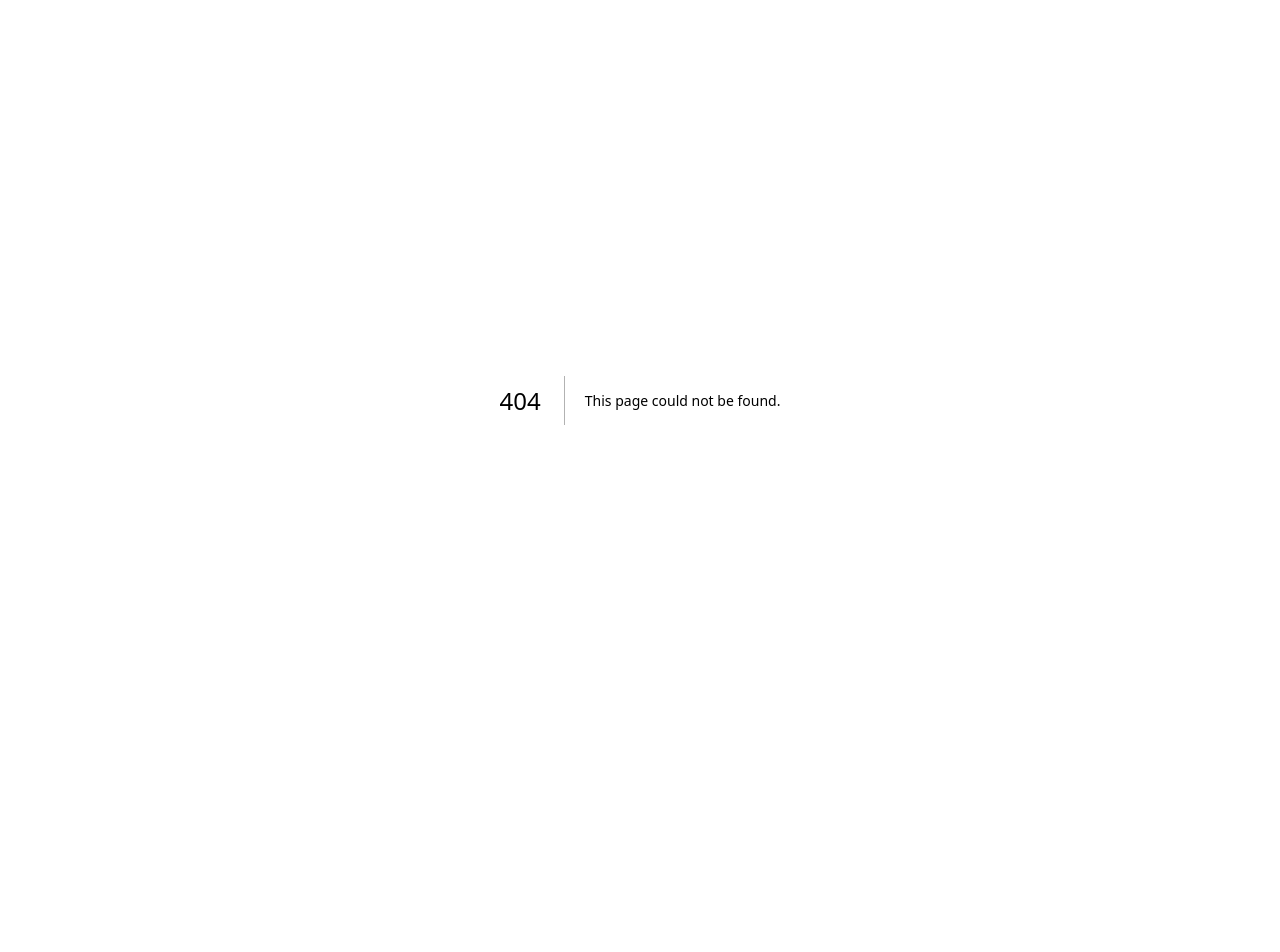
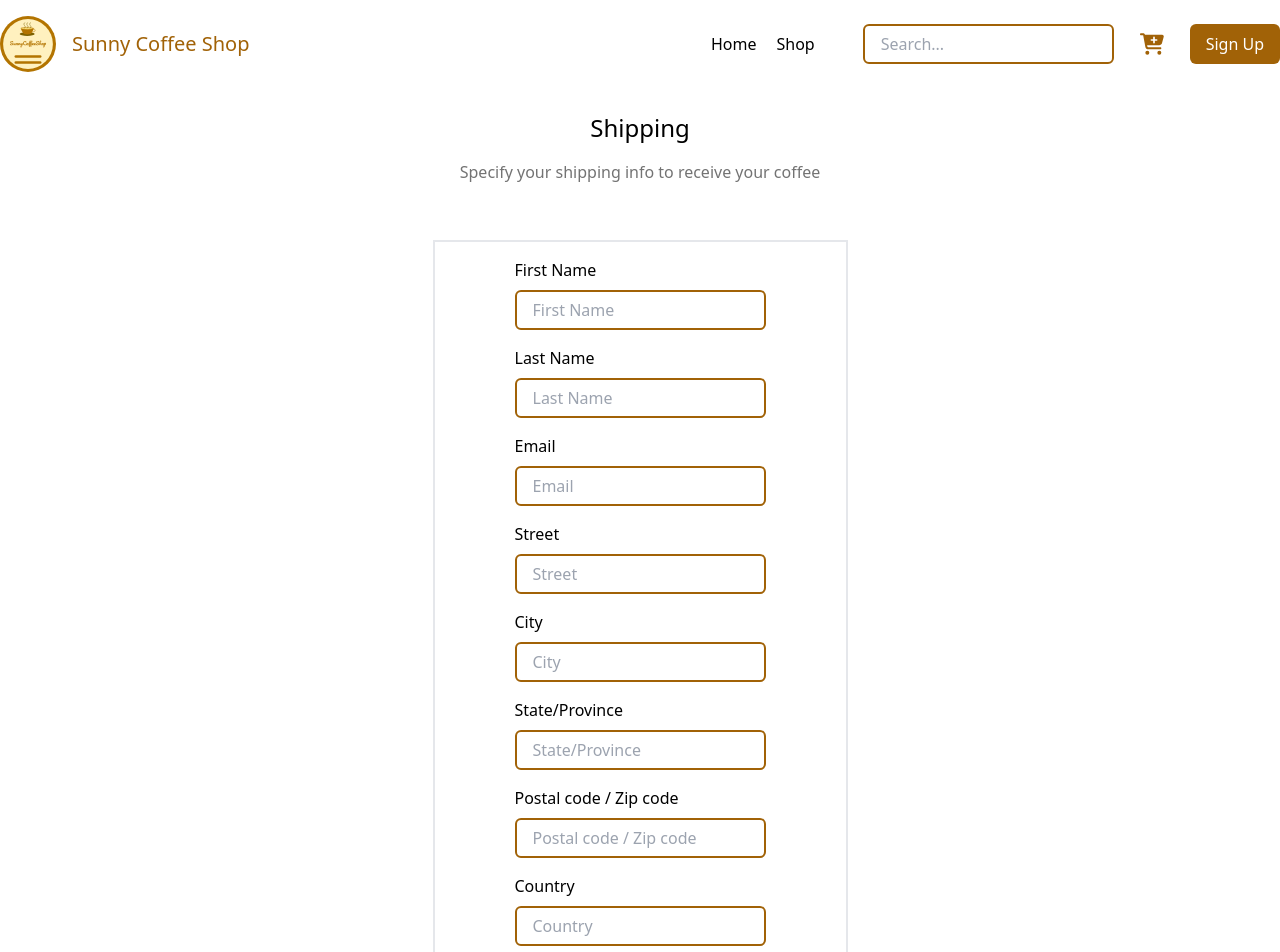
Before and after one commit to harounach/sunnycoffeeshop, a Next.js app: page /ship in a window 1280 px wide. Before the commit this address had no page. Shown: the top 952 px of the page. Before the commit the page ends 800 px from the top, so only its background shows below. Built offline with nearby package versions, Linux system fonts and the light colour scheme.

Commit message:
Create Shipping page

```diff
--- a/components/Form/TextField.tsx
+++ b/components/Form/TextField.tsx
@@ -4,12 +4,14 @@ import React from "react";
 interface TextFieldProps extends BaseProps {
   placeholder?: string;
   name: string;
+  id?: string;
 }
 
-const TextField = ({ placeholder, name }: TextFieldProps) => {
+const TextField = ({ placeholder, name, id }: TextFieldProps) => {
   return (
     <input
       className="h-10 rounded-md border-2 border-yellow-700 pl-4"
+      id={id}
       type="text"
       placeholder={placeholder}
       name={name}
--- a/pages/cart.tsx
+++ b/pages/cart.tsx
@@ -12,7 +12,7 @@ export default function Cart() {
         <p className="mb-14 text-center text-base text-neutral-500">
           Customize your cart before checkout
         </p>
-        <div className="grid grid-cols-5 gap-6">
+        <div className="mb-6 grid grid-cols-5 gap-6">
           {/* Cart items */}
           <div className="col-span-3 flex flex-col gap-4">
             {coffeeCartData.map((cartItem) => {
@@ -38,11 +38,10 @@ export default function Cart() {
               </div>
               <div className="flex justify-between">
                 <h3 className="text-lg text-gray-500">Total</h3>
-                <h3 className="text-lg">$46</h3>
+                <h3 className="text-lg font-semibold">$46</h3>
               </div>
-              {/* TODO: Fix custom classes */}
               <LinkButton
-                url="#"
+                url="/ship"
                 label="Proceed to Checkout"
                 customeClasses="text-center"
               />
--- /dev/null
+++ b/pages/ship.tsx
@@ -0,0 +1,94 @@
+import Button from "@/components/Button/Button";
+import TextField from "@/components/Form/TextField";
+import Layout from "@/components/Layout/Layout";
+
+export default function Ship() {
+  return (
+    <Layout>
+      <section className="container mx-auto mt-6 mb-6">
+        <h1 className="mb-4 text-center text-2xl">Shipping</h1>
+        <p className="mb-14 text-center text-base text-neutral-500">
+          Specify your shipping info to receive your coffee
+        </p>
+
+        <div className="flex justify-center">
+          <form className="inline-flex flex-col gap-4 border-2 border-gray-200 px-20 py-4">
+            <div className="flex flex-col items-start gap-2">
+              <label htmlFor="first_name" className="text-base">
+                First Name
+              </label>
+              <TextField
+                name="first_name"
+                id="first_name"
+                placeholder="First Name"
+              />
+            </div>
+
+            <div className="flex flex-col items-start gap-2">
+              <label htmlFor="last_name" className="text-base">
+                Last Name
+              </label>
+              <TextField
+                name="last_name"
+                id="last_name"
+                placeholder="Last Name"
+              />
+            </div>
+
+            <div className="flex flex-col items-start gap-2">
+              <label htmlFor="email" className="text-base">
+                Email
+              </label>
+              <TextField name="email" id="email" placeholder="Email" />
+            </div>
+
+            <div className="flex flex-col items-start gap-2">
+              <label htmlFor="street" className="text-base">
+                Street
+              </label>
+              <TextField name="street" id="street" placeholder="Street" />
+            </div>
+
+            <div className="flex flex-col items-start gap-2">
+              <label htmlFor="city" className="text-base">
+                City
+              </label>
+              <TextField name="city" id="city" placeholder="City" />
+            </div>
+
+            <div className="flex flex-col items-start gap-2">
+              <label htmlFor="state_province" className="text-base">
+                State/Province
+              </label>
+              <TextField
+                name="state_province"
+                id="state_province"
+                placeholder="State/Province"
+              />
+            </div>
+
+            <div className="flex flex-col items-start gap-2">
+              <label htmlFor="postal_code" className="text-base">
+                Postal code / Zip code
+              </label>
+              <TextField
+                name="postal_code"
+                id="postal_code"
+                placeholder="Postal code / Zip code"
+              />
+            </div>
+
+            <div className="flex flex-col items-start gap-2">
+              <label htmlFor="country" className="text-base">
+                Country
+              </label>
+              <TextField name="country" id="country" placeholder="Country" />
+            </div>
+
+            <Button label="Continue to Payment" />
+          </form>
+        </div>
+      </section>
+    </Layout>
+  );
+}
```
